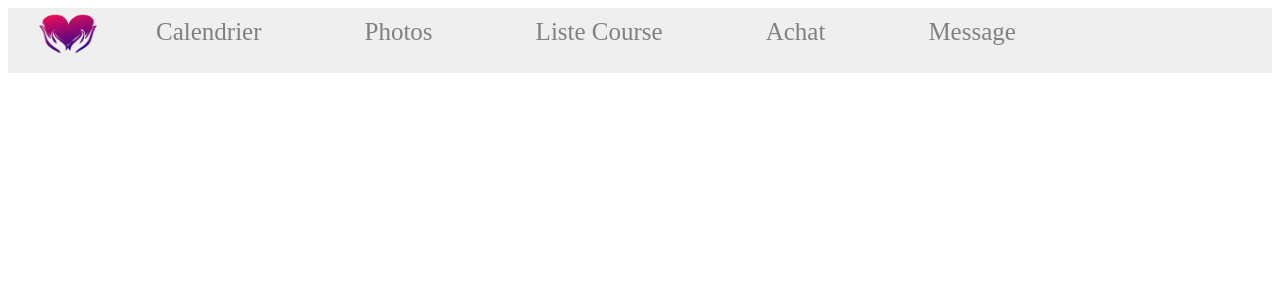
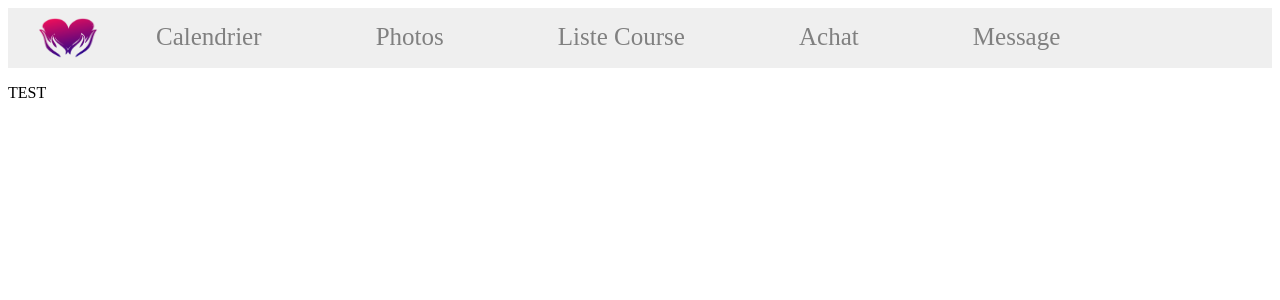
Before and after one commit to JuSon78/JuSon78.github.io, a PHP site: page /Pages/Achat.html in a window 1280 px wide. Shown: the top 300 px of the page. Run offline with PHP 8.4, Linux system fonts and the light colour scheme.

Commit message:
modif header et style global ul li a

```diff
--- a/Pages/Achat.html
+++ b/Pages/Achat.html
@@ -5,6 +5,7 @@
     <title>Achat</title>
     <link rel="stylesheet" type="text/css" href="../Style/Header_Footer.css">
 </head>
+    <script src="JavaScript/Animation_curseur.js"></script>
     <body>
         <header>
             <span>
@@ -13,18 +14,18 @@
                      <a href="Page_Accueil.html"> <img src="../Photos/Logo/Coeur.png" height="40" width="60" id="Logo" alt="Logo"> </a>
                     </span>
 
-                    <span id="liste">
+                    <span>
                         <div>
-                            <ul>
-                                <li> <a class="liste1" href="Calendrier.html">Calendrier </a>
+                            <ul id="liste">
+                                <li> <a class="elementList" href="Calendrier.html">Calendrier </a>
                                     </li>
-                                <li> <a class="liste2" href="Album_Photo.html">Photos </a>
+                                <li> <a class="elementList" href="Album_Photo.html">Photos </a>
                                     </li>
-                                <li> <a class="liste3" href="Liste_Courses.html"> Liste Course </a>
+                                <li> <a class="elementList" href="Liste_Courses.html"> Liste Course </a>
                                     </li>
-                                <li> <a class="liste4" href="Achat.html">Achat </a>
+                                <li> <a class="elementList" href="Achat.html">Achat </a>
                                     </li>
-                                <li> <a class="liste5" href="Message.html">Message </a>
+                                <li> <a class="elementList" href="Message.html">Message </a>
                                     </li>
                             </ul>
                         </div>
@@ -32,5 +33,8 @@
 		        </div>
 		    </span>
         </header>
+        <div id="wrap">
+            <p>TEST</p>
+        </div>
     </body>
 </html>
--- a/Pages/Calendrier.html
+++ b/Pages/Calendrier.html
@@ -29,7 +29,9 @@
                             </ul>
                         </div>
                     </span>
-		        </div>
+
+
+                </div>
 		    </span>
         </header>
 
--- a/Style/Header_Footer.css
+++ b/Style/Header_Footer.css
@@ -2,46 +2,36 @@
     background-color: #efefef;
     border-color: #dfdfdf;
     width: 100%;
-    padding-top: 5px;
-    padding-bottom: 60px;
+    height: 60px;
 }
 
 #Logo {
     margin-left: 30px;
-    padding-top: 1px;
+    padding-top: 10px;
     margin-right: 50px;
     float: left;
 }
 
-ul {
+#liste {
+    display:block;
     padding:0;
     margin:0;
     list-style-type:none;
-    float: center;
-    text-align: center;
+    padding-top: 10px;
 }
 
-li {
+.elementList {
     margin-left:3px;
     float: left;
     font-size: 25px;
+    padding: 5px;
+    margin-right: 8%;
+    color: grey;
+    text-decoration:none;
 }
 
-ul li a {
-    display:block;
-    float: center;
-    background-color:#efefef;
-    color:black;
-    text-decoration:none;
-    text-align:center;
-    padding: 5px;
-    margin-right: 90px;
-    border-color:#DCDCDC   #DCDCDC;
-    color: grey;
-}
-
-ul li a:hover {
+.elementList:hover {
     background-color: #D3D3D3;
     border-color: #696969 #696969;
-    padding-bottom: 9%;
+    padding: 5px;
 }
```
